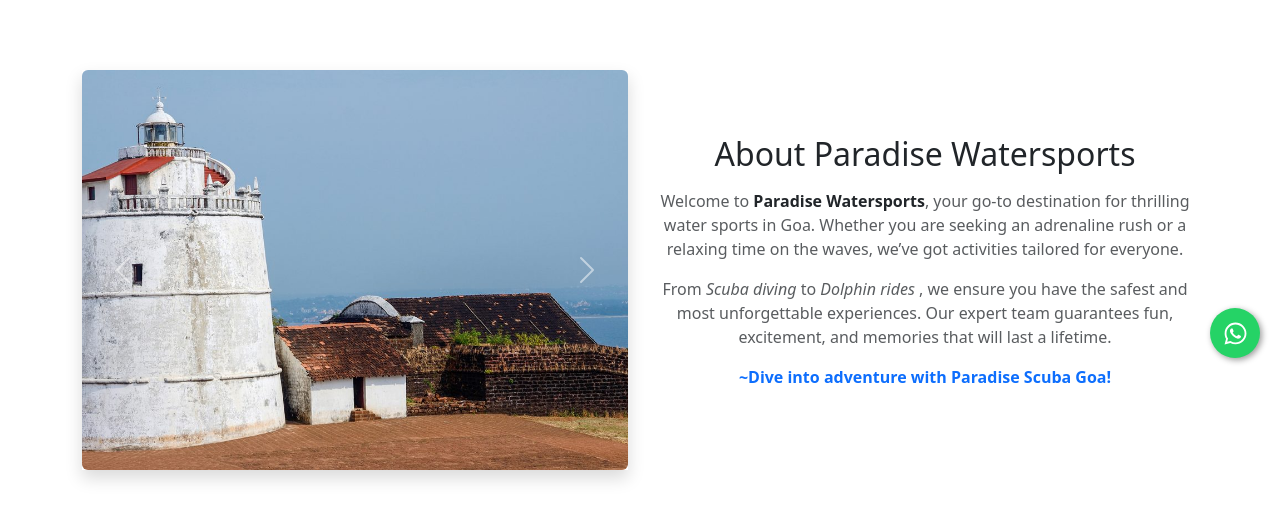
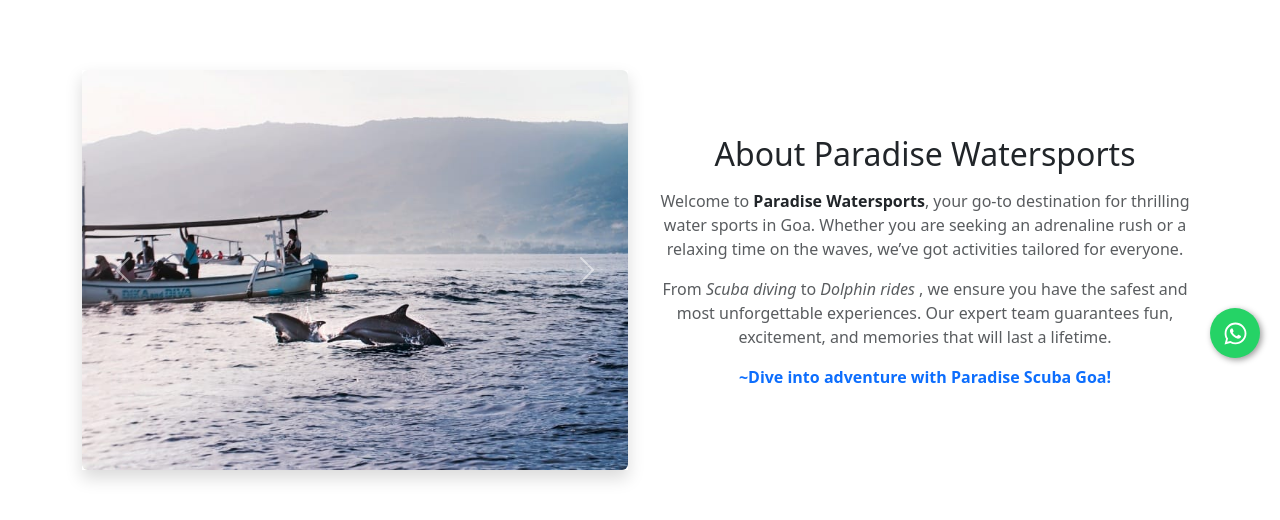
Before and after one commit to VinayakNishad/aqua-adventure, a React (Create React App) app in the folder sunshine-frontend/: page / in a window 1280 px wide. Shown: the part 422-942 px from the top of the page. Built offline with nearby package versions, Linux system fonts and the light colour scheme; no server answers.

Commit message:
animation to about page from left change to up and and duration chnage

```diff
--- a/sunshine-frontend/src/App.js
+++ b/sunshine-frontend/src/App.js
@@ -22,7 +22,7 @@
 const App = () => {
   useEffect(() => {
     AOS.init({
-      duration: 1000,
+      duration: 500,
       once: true,
     });
   }, []);
--- a/sunshine-frontend/src/components/About.jsx
+++ b/sunshine-frontend/src/components/About.jsx
@@ -17,7 +17,7 @@
         <Row className="align-items-center">
           {/* Left Side - Image Carousel */}
           <Col md={6} className="mb-4 mb-md-0">
-            <Carousel fade indicators={false} controls interval={3000} className="shadow" data-aos="fade-left">
+            <Carousel fade indicators={false} controls interval={2000} className="shadow" data-aos="fade-up">
               {carouselImages.map((image, index) => (
                 <Carousel.Item key={index}>
                   <Image
```
